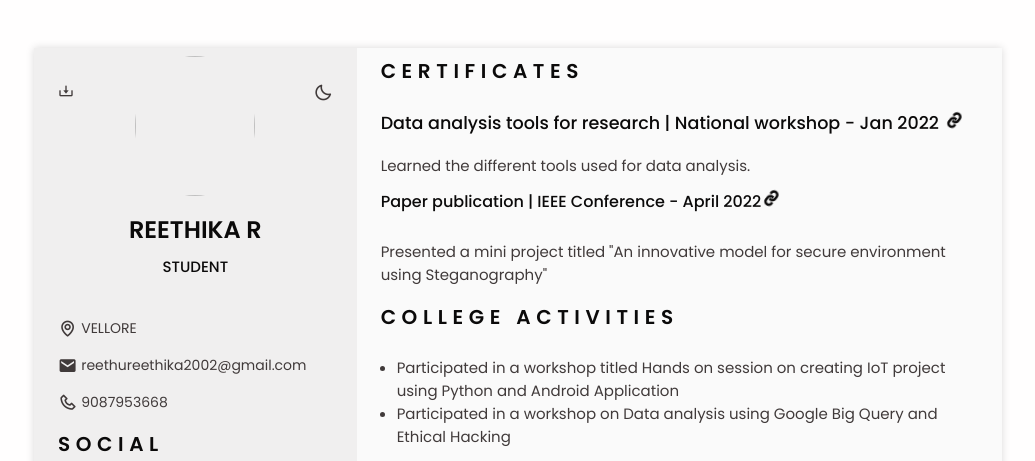
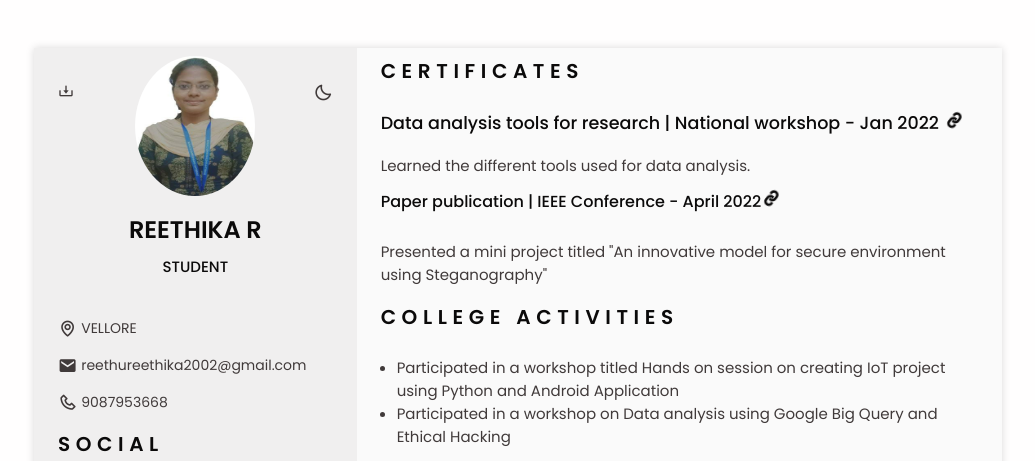
Before and after one commit to Reethika-Ramesh/reethika, a plain HTML site: page index.html in a window 1280 px wide. Shown: the top 461 px of the page, without its empty margins (122-1157 px from the left). Drawn offline with nearby package versions, Linux system fonts and the light colour scheme.

Commit message:
Update index.html

```diff
--- a/index.html
+++ b/index.html
@@ -72,7 +72,7 @@
                     <section class="home" id="home">
                         <div class="home__container section bd-grid">
                             <div class="home__data bd-grid">
-                                <img src="assets/img/image 6.jpg" alt="" class="home__img">
+                                <img src="assets/img/image 6.jpeg" alt="" class="home__img">
 
 
                                 <h1 class="home__title"><b>REETHIKA R</b></h1>
```
